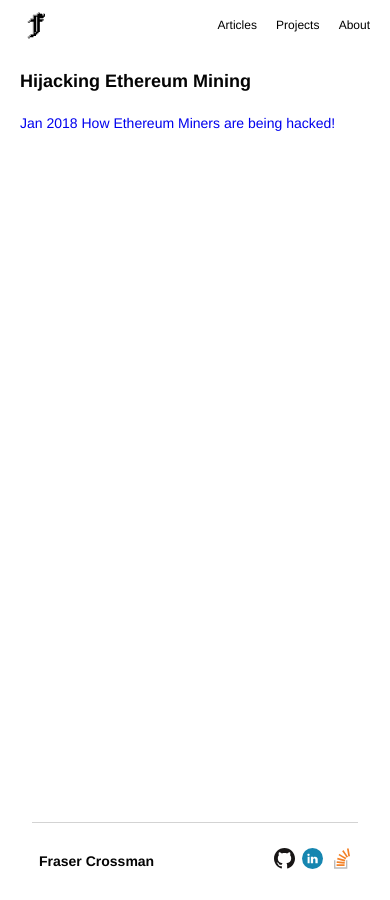
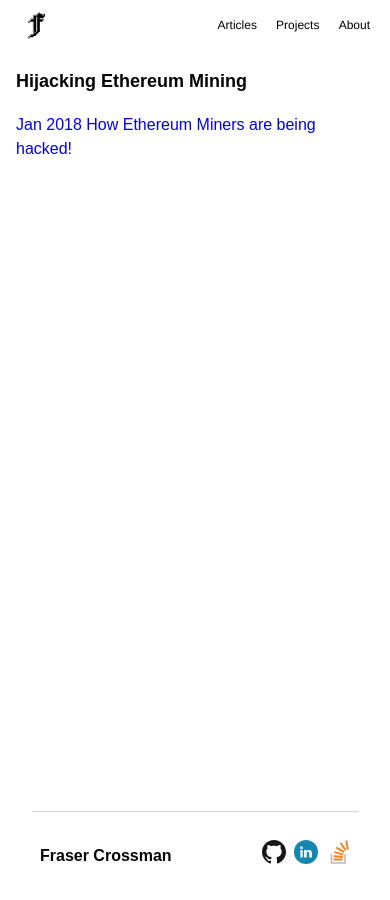
Before and after one commit to frasercrossman/frasercrossman.github.io, a Jekyll site: the page built from index.html, in a window 390 px wide. Built offline with Jekyll 4.4.1, drawn with Linux system fonts in a browser that asks for light colours.

Commit message:
Changed padding to 16px and added adaptive font Padding reduced, on mobiles font is 16px else 14px

```diff
--- a/_sass/content.scss
+++ b/_sass/content.scss
@@ -7,7 +7,7 @@
   -webkit-flex: 1 0 0;
 
   background: white;
-  margin: 0px 20px;
+  margin: 0px 16px;
 }
 
 div.content:not(.sub) h1:first-child {
--- a/css/main.scss
+++ b/css/main.scss
@@ -4,13 +4,19 @@
 * {
   margin:0;
   padding:0;
-
-  font-family: helvetica, sans-serif;
-  font-size:14px;
 }
 
 html {
   height: 100%;
+
+  font-size: 14px;
+  font-family: sans-serif;
+}
+
+@media (max-width: 623px) {
+  html {
+    font-size: 16px;
+  }
 }
 
 body {
```
